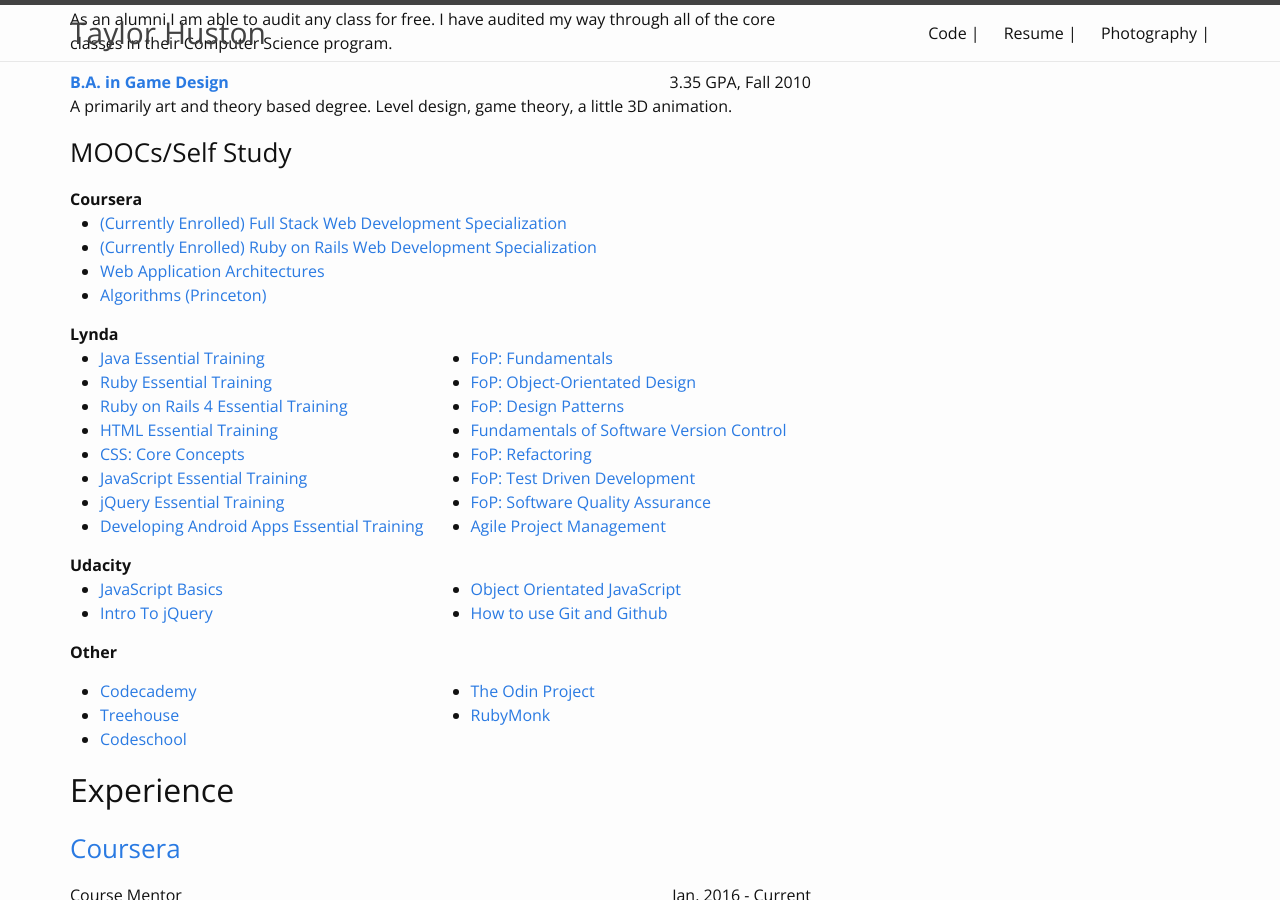
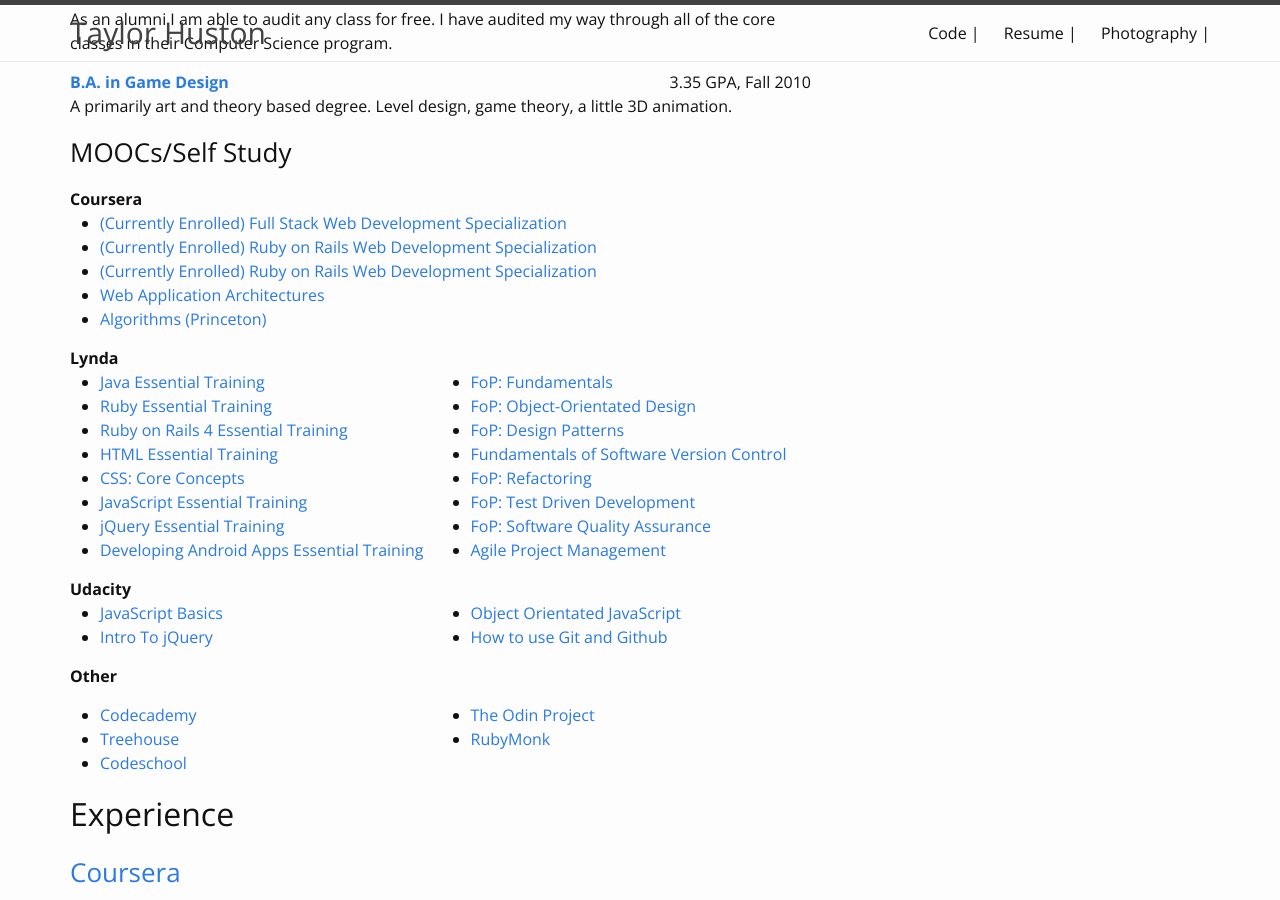
Before and after one commit to TaylorHuston/taylorhuston.github.io, a Jekyll site: the page built from resume.html, in a window 1280 px wide and 900 px high, scrolled down 710 px. Built offline with Jekyll 4.4.1, drawn with Linux system fonts in a browser that asks for light colours; some web fonts are replaced.

Commit message:
Commit to clean up machine

```diff
--- a/resume.html
+++ b/resume.html
@@ -80,6 +80,8 @@
 
     <ul>
       <li><a href="https://www.coursera.org/specializations/full-stack?utm_medium=listingPage" target="_blank">(Currently Enrolled) Full Stack Web Development Specialization</a>
+      </li>
+      <li><a href="https://www.coursera.org/specializations/ruby-on-rails?utm_medium=listingPage" target="_blank">(Currently Enrolled) Ruby on Rails Web Development Specialization</a>
       </li>
       <li><a href="https://www.coursera.org/specializations/ruby-on-rails?utm_medium=listingPage" target="_blank">(Currently Enrolled) Ruby on Rails Web Development Specialization</a>
       </li>
```
